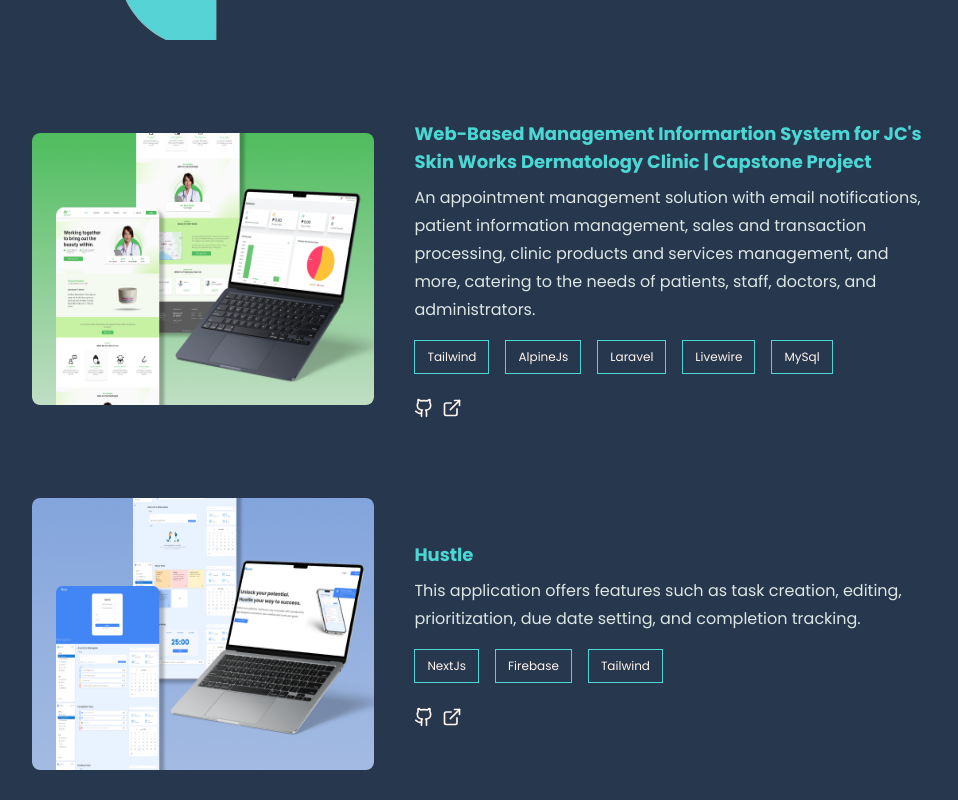
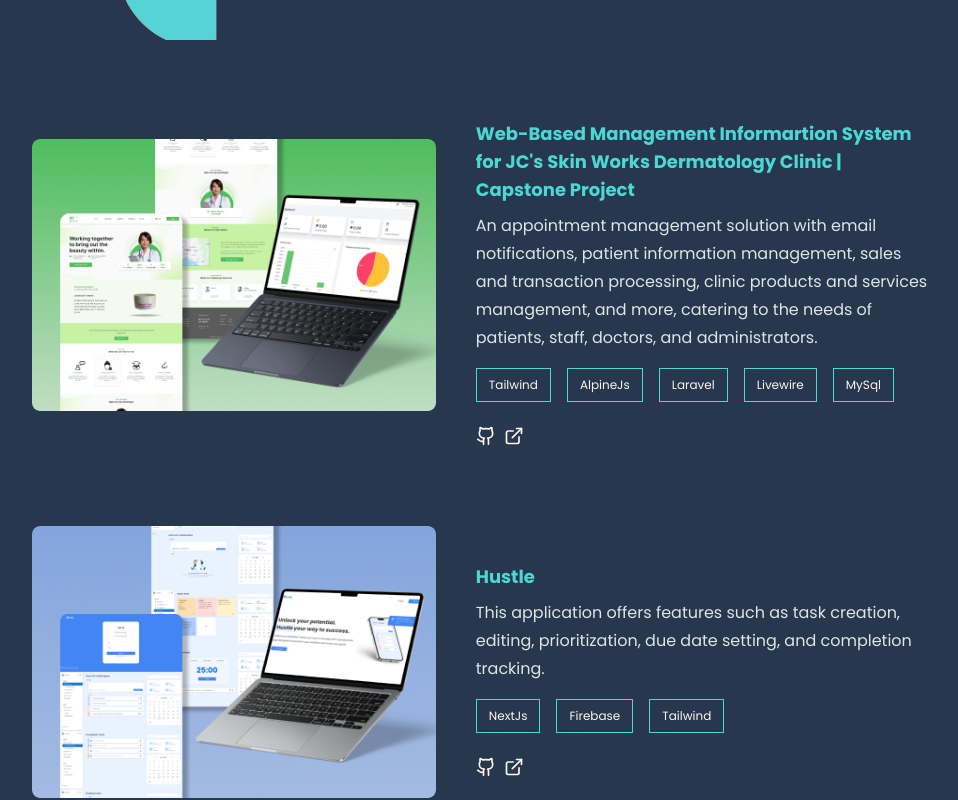
Before and after one commit to Jhoneric12/jhonericaton, a Next.js app: page / in a window 1280 px wide. Shown: the part 1260-2060 px from the top of the page, without its empty margins (160-1118 px from the left). Built offline with nearby package versions, Linux system fonts and the light colour scheme.

Commit message:
modified image project

```diff
--- a/src/components/Works.jsx
+++ b/src/components/Works.jsx
@@ -17,7 +17,7 @@ export default function Works() {
           {
             Projects.map((project) => (
               <div className='flex flex-col items-center justify-center lg:flex-row gap-2 lg:gap-10' key={project.id}>
-                <Link href={project.deploymentLink} target='blank' className='w-full lg:w-[40%] lg:h-[17rem] overflow-hidden rounded-lg '>
+                <Link href={project.deploymentLink} target='blank' className='w-full md:w-full md:h-[20rem] lg:w-[30rem] lg:h-[17rem] overflow-hidden rounded-lg mb-4 '>
                   <Image className='mb-4 w-full h-full shadow-md hover:scale-125 duration-700 z-10'  src={project.image} alt={project.alt}/>
                 </Link>
                 <div className='w-full lg:w-[60%] flex flex-col gap-2 lg:justify-center'>
```
